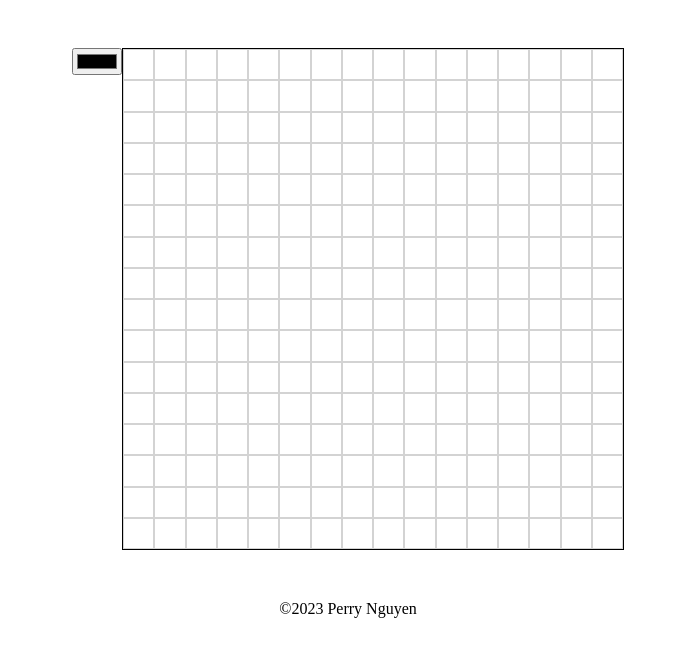
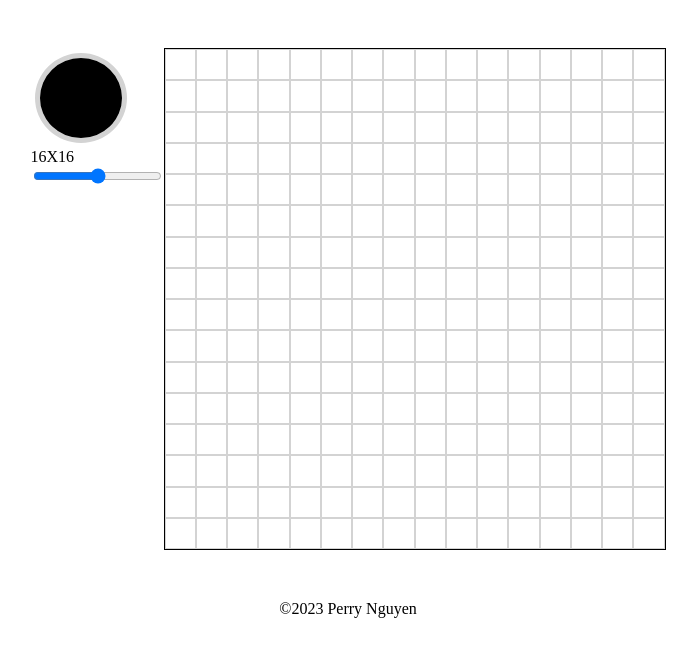
Before and after one commit to Tenlive1/etch-a-sketch, a plain HTML site: page index.html in a window 1280 px wide. Shown: the part 132-788 px from the top of the page, without its empty margins (292-989 px from the left). Drawn offline with Linux system fonts and the light colour scheme.

Commit message:
finish the color wheel but i am now doing the slider

```diff
--- a/index.html
+++ b/index.html
@@ -17,9 +17,13 @@
     <div id="container">
 
         <div id="menu">
-
-            <input type="color" value="FFFFF" id="colors">
-
+            <input type="color" value="#000000" id="color-wheel">
+            <div class="gridrange">
+                <div class="text">
+                    16X16
+                </div>
+                <input type="range" min="1" max="64" id="amount">
+            </div>
         </div>
 
         <div id="sketch-container">
--- a/scripts.js
+++ b/scripts.js
@@ -27,10 +27,10 @@ function creategrid(rows,cols){
 creategrid(16,16);
 
 
-
-
-
-
+function colorwheel(){
+    const usercolor = document.querySelector('#color-wheel');
+    return usercolor.value;
+}
 
 
 const cols = document.querySelectorAll('.col');
@@ -41,7 +41,7 @@ cols.forEach((div) =>{
     div.style = "border: 1px lightgray; border-style: solid; flex-basis:100%"; // making the grid
     div.addEventListener('mousedown',()=>{
         if(document.body.style.cursor != "move"){
-            div.style.backgroundColor = "black";
+            div.style.backgroundColor = colorwheel();
 
             held = true;
         }
@@ -52,7 +52,7 @@ cols.forEach((div) =>{
     });
     div.addEventListener('mouseover',()=>{
         if(held){
-            div.style.backgroundColor = "black";
+            div.style.backgroundColor = colorwheel();
         }
     });
 
--- a/style.css
+++ b/style.css
@@ -37,3 +37,21 @@ body{
 #container{
     display: flex;
 }
+#color-wheel{
+    background-color: transparent;
+    width: 100px;
+    height: 100px;
+    border-radius: 50%;
+    appearance: none;
+    border: none;
+    -webkit-appearance: none;
+    -moz-appearance: none;
+}
+#color-wheel::-webkit-color-swatch {
+    border-radius:50%;
+    border: 5px solid lightgray;
+}
+#color-wheel::-moz-color-swatch{
+    border-radius:50%;
+    border: 5px solid lightgray;
+}
```
Also changed, not shown: 1 other file.
